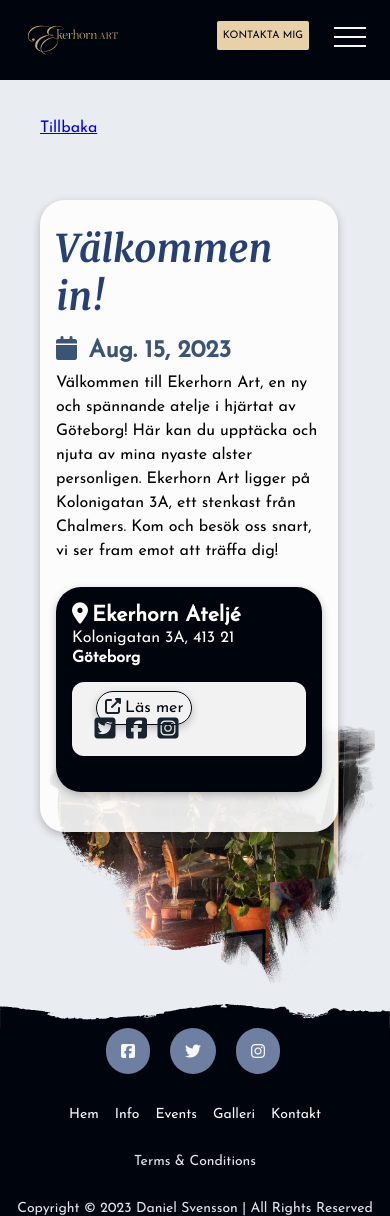
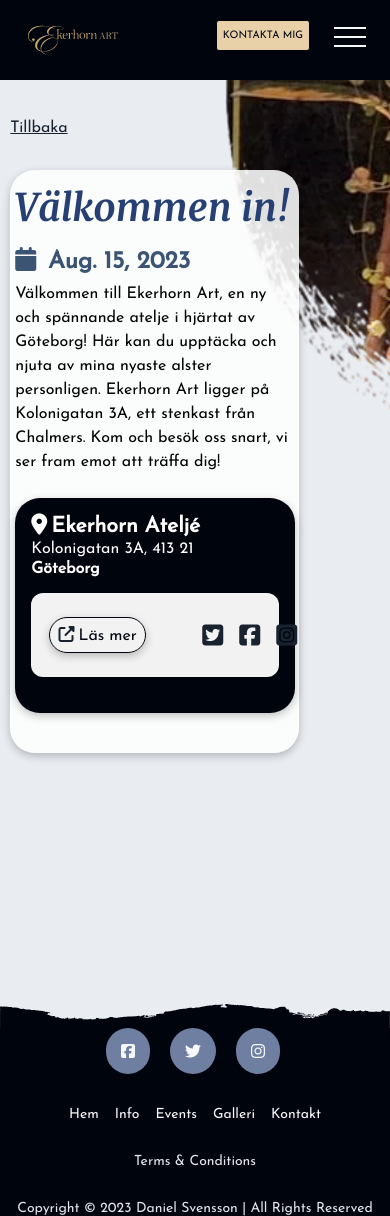
Before and after one commit to Amycus89/ekerhornArt, a Django app: page /events/1/ in a window 390 px wide; the page is wider, and only the part inside the window is pictured. Run offline with Django 4.2, Linux system fonts and the light colour scheme; data comes from the database, SQL or seed files in the repository; some libraries are stand-ins or nearby versions.

Commit message:
Made event pages responsive

```diff
--- a/ekerhornArt/events/static/events/styles.css
+++ b/ekerhornArt/events/static/events/styles.css
@@ -66,13 +66,14 @@ main {
 
 .event-background {
   position: absolute;
-  left: clamp(0.5rem, -4.69698rem + 29.697vw, 25rem);
+  left: 150px;
+  bottom: 0;
   bottom: clamp(0rem, -0.39778rem + 2.273vw, 1.875rem);
   z-index: 0;
   background-size: cover;
   background-position: center;
-  height: clamp(17.5rem, 6.62883rem + 62.121vw, 68.75rem);
-  width: clamp(17.5rem, 6.62883rem + 62.121vw, 68.75rem);
+  height: 1600px;
+  width: 1600px;
 
   mask-image: url("../../../media/deco/mask.webp");
   -webkit-mask-image: url("../../../media/deco/mask.webp");
@@ -84,11 +85,11 @@ main {
 
 .event-page {
   position: absolute;
-  left: 40px;
-  top: 40px;
-  background-color: rgba(254, 254, 254, 0.9);
-  width: clamp(17.5rem, 14.58328rem + 16.667vw, 31.25rem);
-  padding: 16px;
+  left: clamp(0.25rem, -0.75765rem + 5.758vw, 5rem);
+  top: clamp(0.25rem, -0.75765rem + 5.758vw, 5rem);
+  background-color: rgba(254, 254, 254, 0.875);
+  width: clamp(16.875rem, 13.8258rem + 17.424vw, 31.25rem);
+  padding: clamp(0.25rem, 0.09093rem + 0.909vw, 1rem);
   padding-bottom: 40px;
   z-index: 1;
 }
@@ -141,18 +142,22 @@ main {
   margin-top: 120px;
   margin-bottom: 24px;
   width: 100%;
-  padding-left: 40px;
+  padding-left: clamp(0.25rem, -0.75765rem + 5.758vw, 5rem);
+}
+
+.return a {
+  color: #192330;
 }
 
 .row {
   background-color: #f2f2f2;
   display: flex;
-  align-items: center;
-  justify-content: space-between;
-  padding: 16px;
+  justify-content: space-around; /*Will center items as they wrap around*/
+  padding: 16px 0;
   margin-bottom: 12px;
   border-radius: 12px;
   flex-wrap: wrap;
+  gap: 20px;
 }
 
 i {
@@ -169,11 +174,20 @@ i {
   display: flex;
   align-items: center;
   justify-content: space-evenly;
-  width: 50%;
+  width: 30%;
+  align-self: center;
+}
+
+.btn-container {
+  display: flex;
+  align-items: center;
+  justify-content: center;
+  flex-wrap: nowrap;
 }
 
 .share-container i {
   font-size: 1.5rem;
+  margin: 8px;
 }
 
 .share-container i:hover {
--- a/ekerhornArt/events/templates/events/event.html
+++ b/ekerhornArt/events/templates/events/event.html
@@ -41,9 +41,9 @@
           {% endif %}
         </div>
         <div class="share-container">
-          <i class="fa-brands fa-square-twitter"></i>
-          <i class="fa-brands fa-square-facebook"></i>
-          <i class="fa-brands fa-square-instagram"></i>
+          <a href=""><i class="fa-brands fa-square-twitter"></i></a>
+          <a href=""><i class="fa-brands fa-square-facebook"></i></a>
+          <a href=""><i class="fa-brands fa-square-instagram"></i></a>
         </div>
       </div>
     </div>
```
